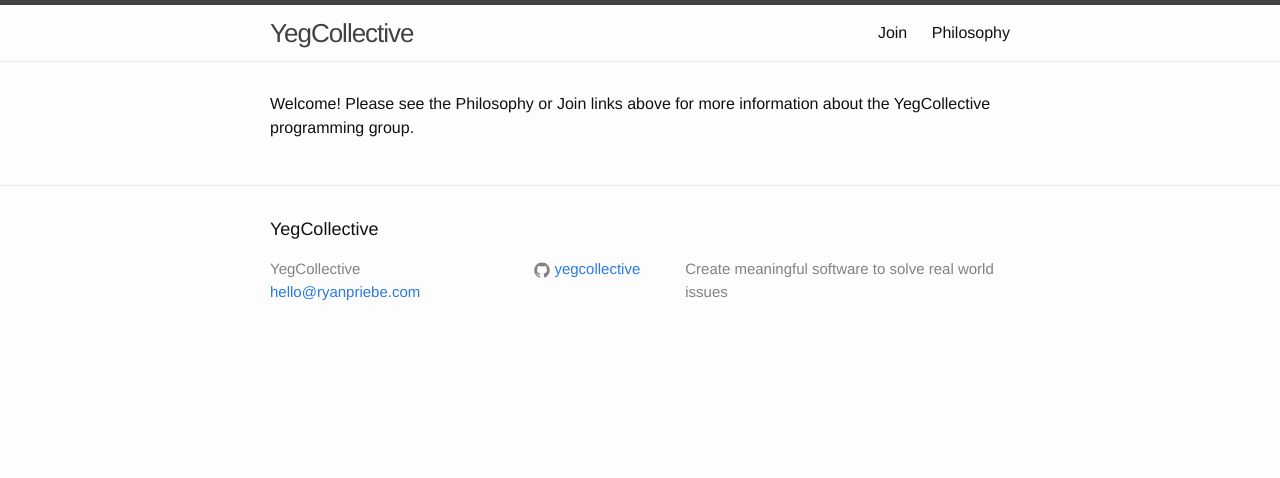
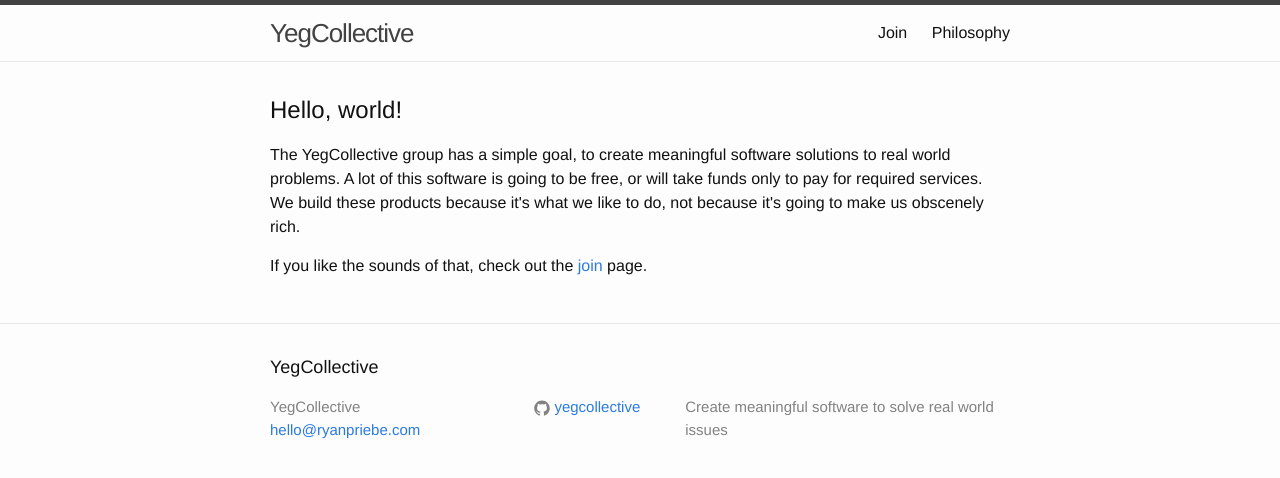
Before and after one commit to yegcollective/yegcollective, a Jekyll site: the page built from index.html, in a window 1280 px wide. Shown: the top 478 px of the page. Built offline with Jekyll 4.4.1, drawn with Linux system fonts in a browser that asks for light colours.

Commit message:
updated homepage

```diff
--- a/index.html
+++ b/index.html
@@ -3,5 +3,7 @@ layout: default
 ---
 
 <div class="home">
-  <p>Welcome!  Please see the Philosophy or Join links above for more information about the YegCollective programming group.</p>
+  <h2>Hello, world!</h2>
+  <p>The YegCollective group has a simple goal, to create meaningful software solutions to real world problems.  A lot of this software is going to be free, or will take funds only to pay for required services.  We build these products because it's what we like to do, not because it's going to make us obscenely rich.</p>
+  <p>If you like the sounds of that, check out the <a href="/join">join</a> page.</p>
 </div>
```
